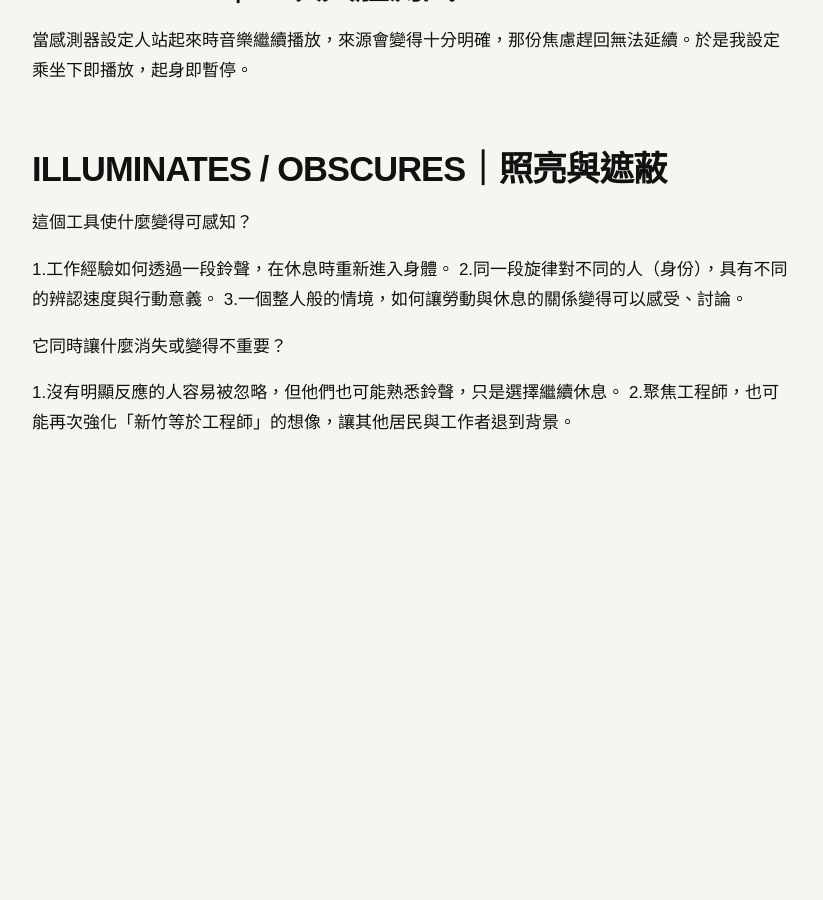
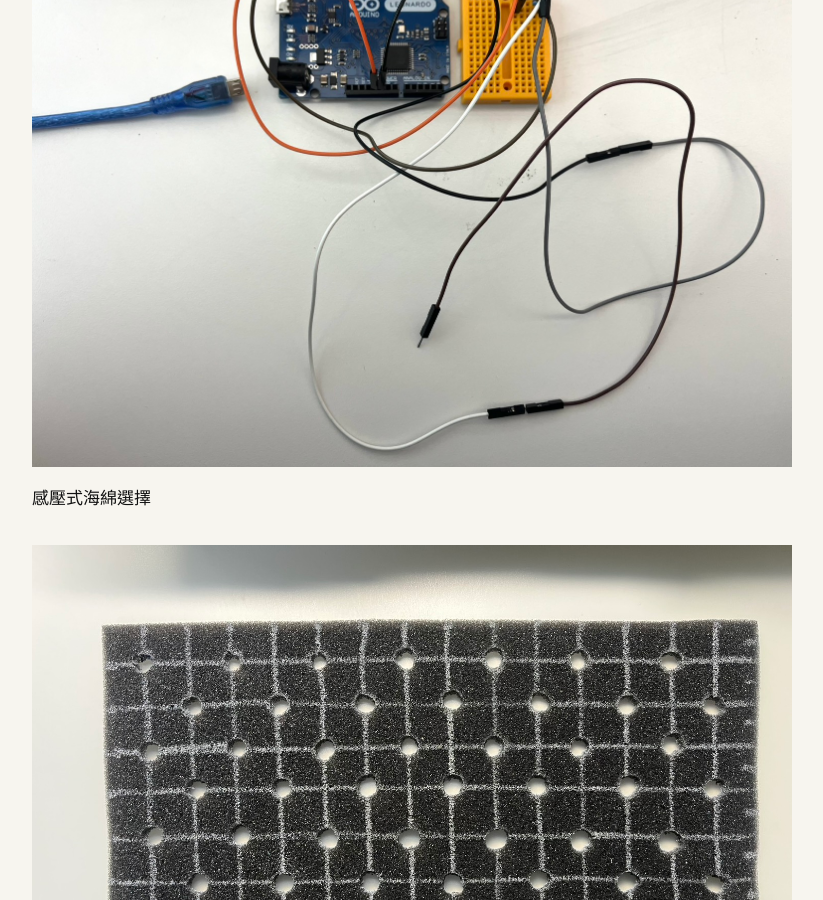
Before and after one commit to yenchichen1998/fieldworkarchive, a Jekyll site: the page built from weeks/week-09.md, in a window 1280 px wide and 900 px high, scrolled down 2541 px. Shown: the whole window, without its empty margins (48-871 px from the left). Built offline with Jekyll 4.4.1, drawn with Linux system fonts in a browser that asks for light colours; before the commit the page ends 3086 px from its top, so only the background shows below that; some of the changed text lies outside the part shown.

Commit message:
Update week-09.md

```diff
--- a/weeks/week-09.md
+++ b/weeks/week-09.md
@@ -40,10 +40,17 @@ permalink: /weeks/week-09/
 ## PROTOTYPE｜原型
 
 最後測試程式碼
-![準備日]({{ '/assets/images/w08-01.jpg' | relative_url }})
+![PROTOTYPE]({{ '/assets/images/w08-01.jpg' | relative_url }})
 
 arduino感壓式感測器設定
+![PROTOTYPE]({{ '/assets/images/w09-01.jpg' | relative_url }})
 
+感壓式海綿選擇
+![PROTOTYPE]({{ '/assets/images/w09-02.jpg' | relative_url }})
+
+雙導電膠帶觸發通電
+![PROTOTYPE]({{ '/assets/images/w09-03.jpg' | relative_url }})
+![PROTOTYPE]({{ '/assets/images/w09-04.jpg' | relative_url }})
 
 ## FIELD TEST｜一次具體測試
 
@@ -54,10 +61,13 @@ arduino感壓式感測器設定
 這個工具使什麼變得可感知？
 
 1.工作經驗如何透過一段鈴聲，在休息時重新進入身體。
+
 2.同一段旋律對不同的人（身份），具有不同的辨認速度與行動意義。
+
 3.一個整人般的情境，如何讓勞動與休息的關係變得可以感受、討論。
 
 它同時讓什麼消失或變得不重要？
 
 1.沒有明顯反應的人容易被忽略，但他們也可能熟悉鈴聲，只是選擇繼續休息。
+
 2.聚焦工程師，也可能再次強化「新竹等於工程師」的想像，讓其他居民與工作者退到背景。
```
